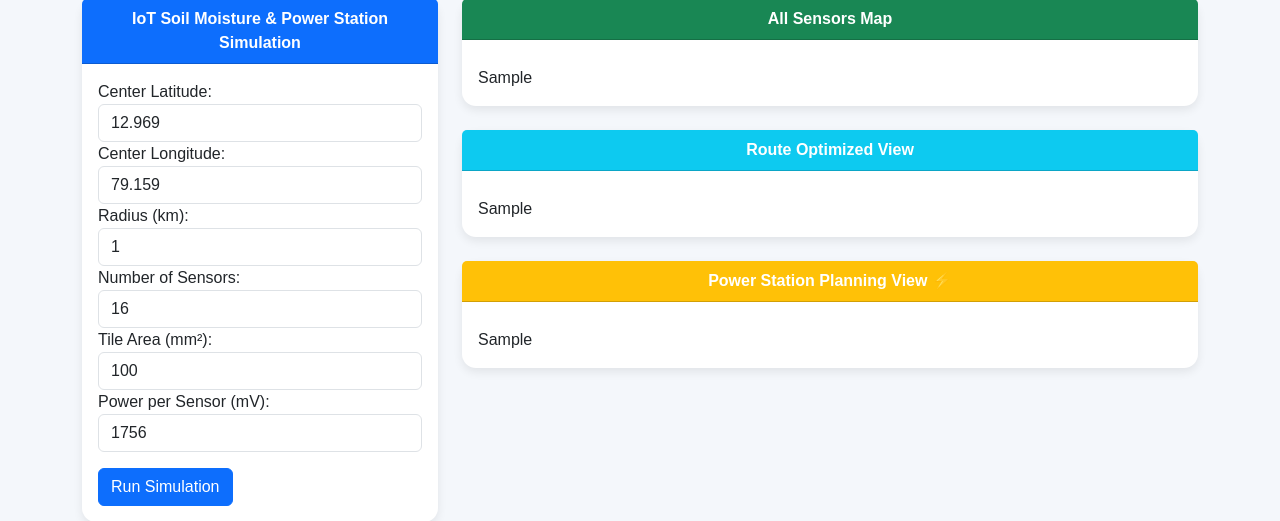
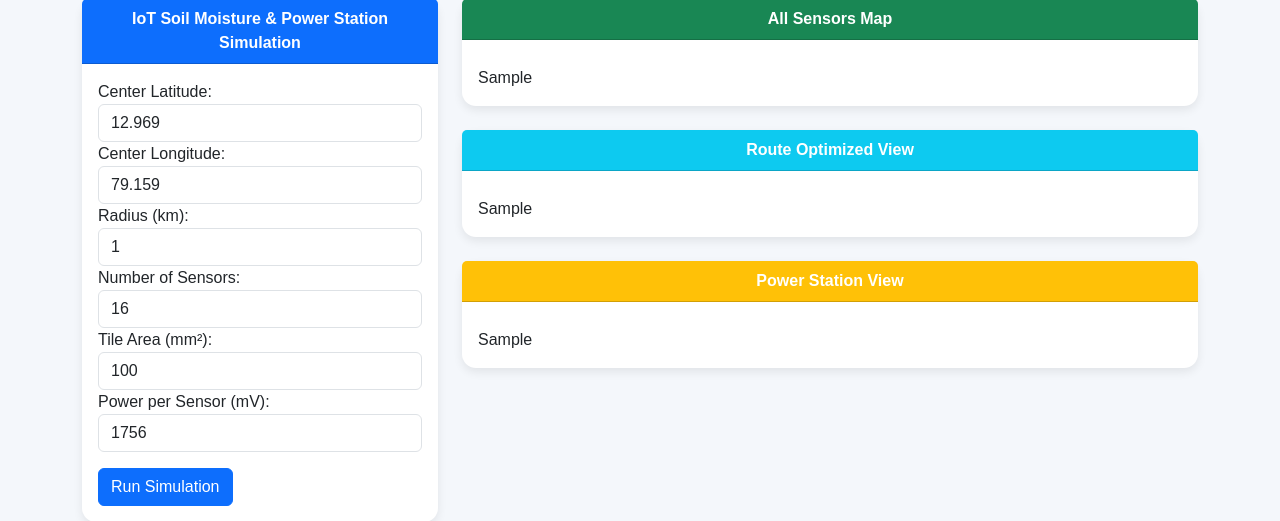
Before and after one commit to Coderakhilan/Soil-Moisture-Drone-Routing, a Flask app: template templates/index.html in a window 1280 px wide. Shown: the part 41-562 px from the top of the page. Run offline with Flask 3, Linux system fonts and the light colour scheme; the template is opened without the code that fills it: most values are stand-ins (such as "Sample title", 1, 10 or a date in 2020).

Commit message:
title change

```diff
--- a/templates/index.html
+++ b/templates/index.html
@@ -79,7 +79,7 @@
           <div class="card-body map-container">{{ map_route|safe }}</div>
         </div>
         <div class="card">
-          <div class="card-header text-center bg-warning">Power Station Planning View ⚡</div>
+          <div class="card-header text-center bg-warning">Power Station View</div>
           <div class="card-body map-container">{{ map_power|safe }}</div>
         </div>
         {% else %}
```
